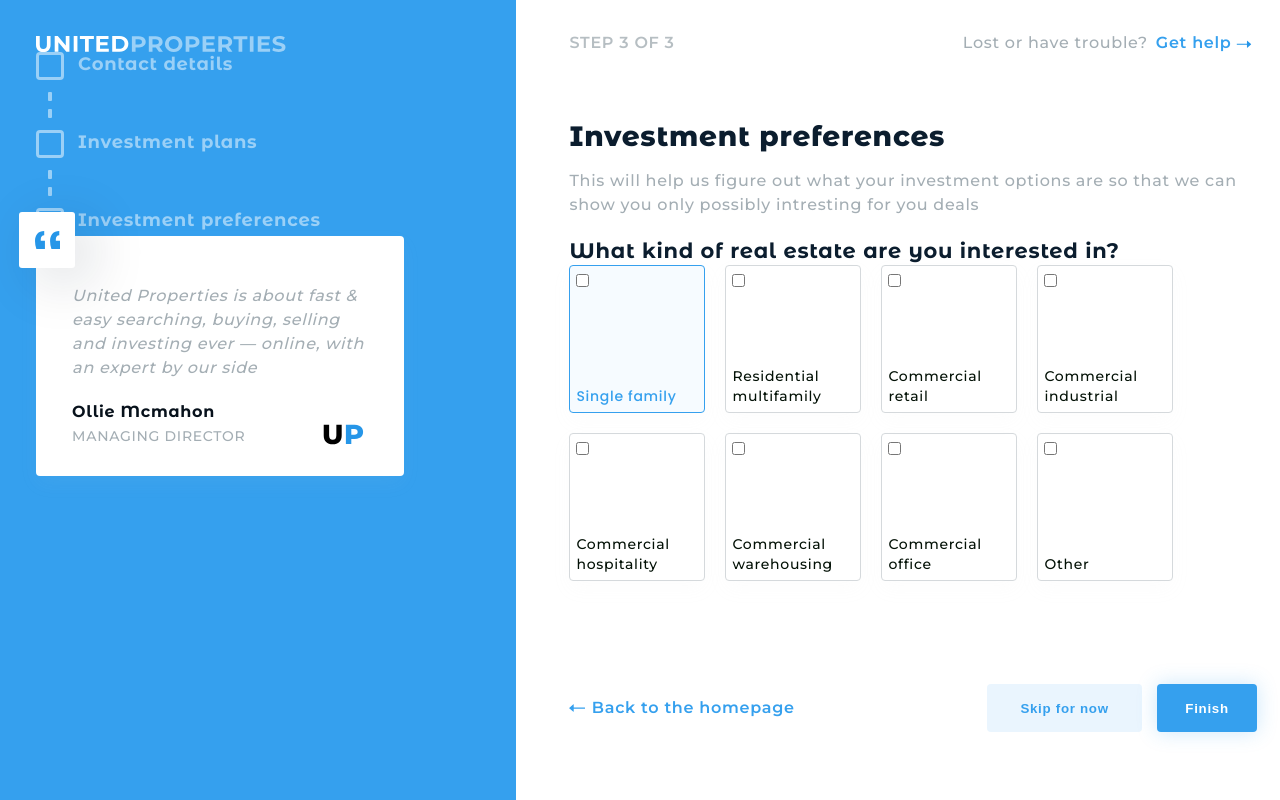
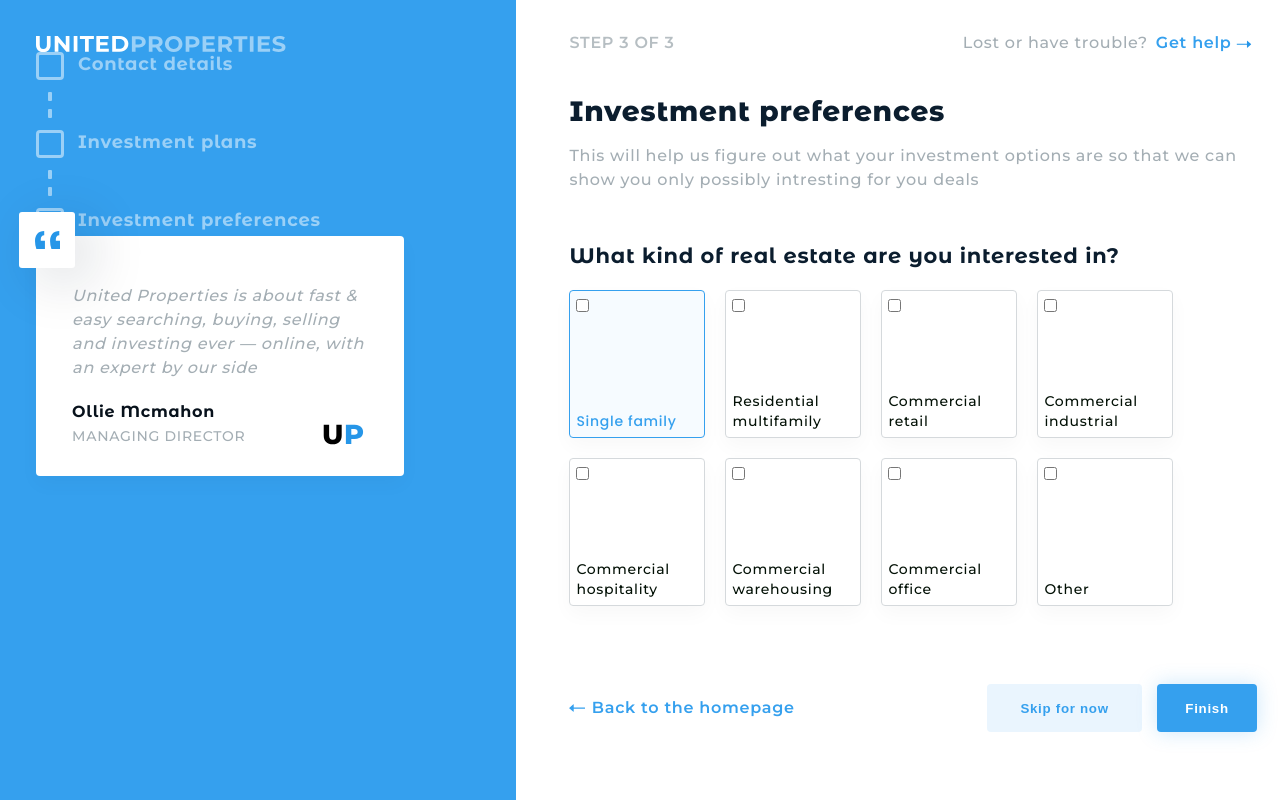
Before and after one commit to cavaglieridomenico/user-onboarding, a React (Create React App) app: page /preferences in a window 1280 px wide. Built offline with nearby package versions, Linux system fonts and the light colour scheme.

Commit message:
[FIXED] Minor changes to the common style

```diff
--- a/src/assets/style/common.css
+++ b/src/assets/style/common.css
@@ -87,25 +87,24 @@ a:visited {
 }
 
 /*Text - default style*/
-.onboarding-innerbox h1,
+.onboarding-outerbox h1,
 h2 {
   font-family: var(--monserratAlt);
   color: var(--mainBlack);
   text-align: center;
 }
 
-.onboarding-innerbox h1 {
+.onboarding-outerbox h1 {
   font-size: var(--mainTitleSize);
   line-height: var(--mainTitleLineHeight);
   font-weight: var(--mainTitleWeight);
   margin: 0 0 1.1rem;
 }
 
-.onboarding-innerbox h2 {
+.onboarding-outerbox h2 {
   font-size: var(--title2Size);
   line-height: var(--title2LineHeight);
   font-weight: var(--title2Weight);
-  margin: 20px 0 0 0;
 }
 
 /*MD*/
--- a/src/assets/style/variables.css
+++ b/src/assets/style/variables.css
@@ -20,9 +20,9 @@ Variables
   --lightGrey: #d5d9dc;
   --naturalGrey: #dddddd;
   --mainBackground: #dce8ff;
-  --mainBgModal: #dce8ffa9;
-  --lightShadow: 0px 0px 20px #35a0ee40;
-  --darkShadow: 0px 8px 20px #d5d9dc0d;
+  --mainBgModal: #dce8ffb4;
+  --lightShadow: 0px 0px 20px rgba(53, 160, 238, 0.251);
+  --darkShadow: 0px 8px 20px rgba(3, 17, 6, 0.03);
 
   --mainTransition: all 0.3s linear;
 
```
